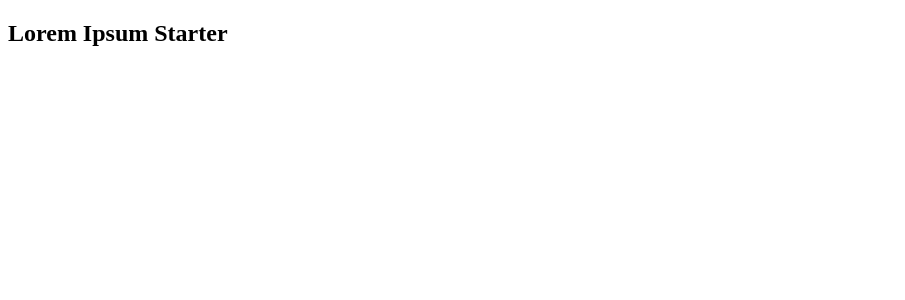
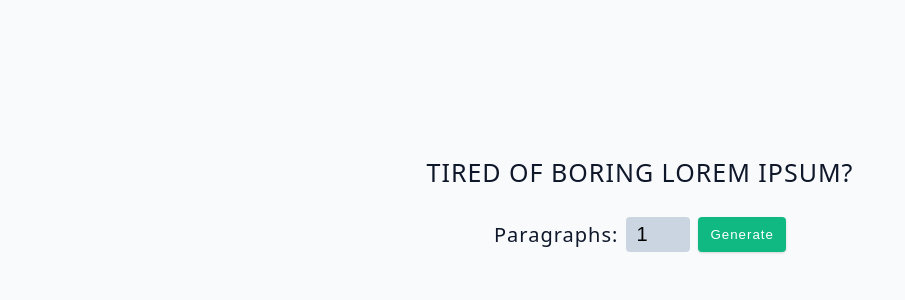
Before and after one commit to hegdesharadhi/fundamental-projects, a React (Create React App) app in the folder src/08-lorem-ipsum/: page / in a window 1280 px wide. Shown: the top 300 px of the page, without its empty margins (0-905 px from the left). Built offline with nearby package versions, Linux system fonts and the light colour scheme.

Commit message:
08-lorem-ipsum

```diff
--- a/src/08-lorem-ipsum/public/index.html
+++ b/src/08-lorem-ipsum/public/index.html
@@ -24,7 +24,7 @@
       work correctly both with client-side routing and a non-root public URL.
       Learn how to configure a non-root public URL by running `npm run build`.
     -->
-    <title>React App</title>
+    <title>Lorem Ipsum</title>
   </head>
   <body>
     <noscript>You need to enable JavaScript to run this app.</noscript>
--- a/src/08-lorem-ipsum/src/App.js
+++ b/src/08-lorem-ipsum/src/App.js
@@ -1,4 +1,41 @@
+import { useState } from 'react'
+import data from './data'
+
 const App = () => {
-  return <h2>Lorem Ipsum Starter</h2>
+  const [count, setCount] = useState(1)
+  const [text, setText] = useState([])
+
+  const handleSubmit = (e) => {
+    e.preventDefault()
+    let amount = parseInt(count)
+    setText(data.slice(0, amount))
+  }
+
+  return (
+    <section className="section-center">
+      <h4>tired of boring lorem ipsum?</h4>
+      <form className="lorem-form" onSubmit={handleSubmit}>
+        <label htmlFor="amount">paragraphs:</label>
+        <input
+          type="number"
+          name="amount"
+          id="amount"
+          min="1"
+          step="1"
+          max="8"
+          value={count}
+          onChange={(e) => setCount(e.target.value)}
+        />
+        <button className="btn" type="submit">
+          generate
+        </button>
+      </form>
+      <article className="lorem-text">
+        {text.map((item, index) => {
+          return <p key={index}>{item}</p>
+        })}
+      </article>
+    </section>
+  )
 }
 export default App
--- a/src/08-lorem-ipsum/src/index.js
+++ b/src/08-lorem-ipsum/src/index.js
@@ -1,6 +1,7 @@
 import React from 'react'
 import ReactDOM from 'react-dom/client'
 import App from './App'
+import './index.css'
 
 const root = ReactDOM.createRoot(document.getElementById('root'))
 root.render(
```
